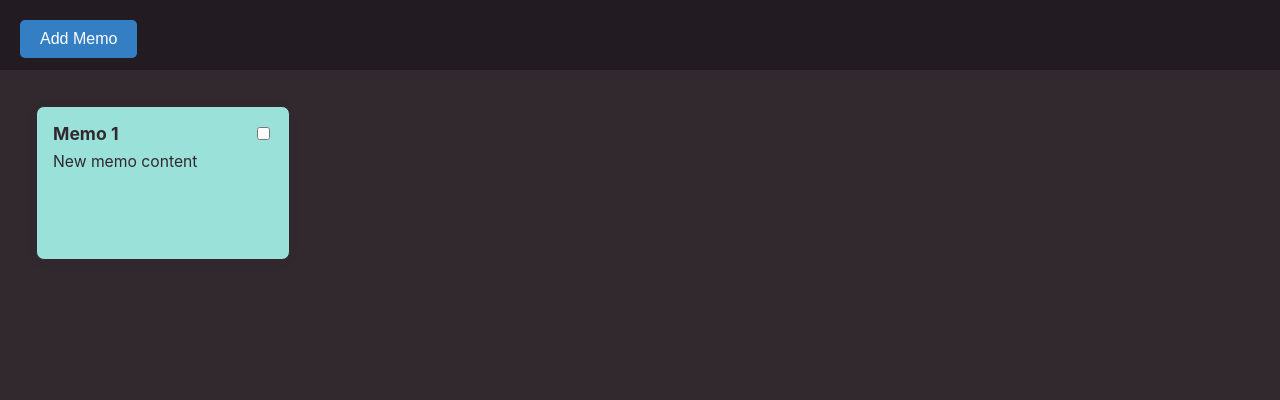
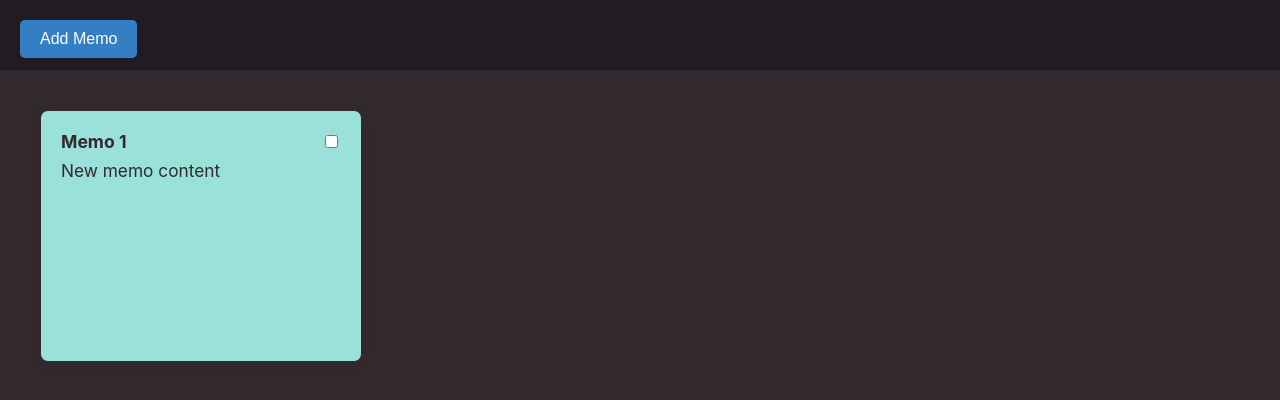
Before and after one commit to JackMorin25/tasks, a React (Create React App) app in the folder frontend/: page / in a window 1280 px wide. Both pictures are taken after a click on the button "Add Memo". Shown: the top 400 px of the page. Built offline with nearby package versions, Linux system fonts and the light colour scheme.

Commit message:
styling chnages

```diff
--- a/frontend/src/components/mainpage.css
+++ b/frontend/src/components/mainpage.css
@@ -33,8 +33,10 @@
     outline: #0056b3;
     display: grid;
     grid-template-columns: repeat(auto-fit, minmax(220px, max-content));
-    gap: 8px;
+    gap: 24px;
     width: 100%;
+    max-width: 2200px;
+    margin: 0 auto;
     box-sizing: border-box;
     justify-items: start;
 }
--- a/frontend/src/components/memo/memo.css
+++ b/frontend/src/components/memo/memo.css
@@ -4,10 +4,13 @@
     border: 1px solid #32292f;
     border-radius: 8px;
     box-shadow: 0 2px 8px rgba(50,41,47,0.10);
-	width: 220px;
-	min-height: 120px;
-	margin: 16px;
-	padding: 16px;
+    width: 280px;
+    min-height: 160px;
+    height: 210px;
+    max-height: 210px;
+    overflow: hidden;
+    margin: 20px;
+    padding: 20px;
     display: flex;
     flex-direction: column;
     justify-content: flex-start;
@@ -35,7 +38,15 @@
 }
 
 .memo-content {
-	font-size: 0.98rem;
+    font-size: 1.08rem;
     color: #32292f;
     word-break: break-word;
+    overflow: auto;
+    max-height: 140px;
+	scrollbar-width: none; /* Firefox */
+	-ms-overflow-style: none; /* IE and Edge */
 	}
+
+.memo-content::-webkit-scrollbar {
+		display: none; /* Chrome, Safari, Opera */
+	}
```
Lines whose indentation alone changed are shown as unchanged.
